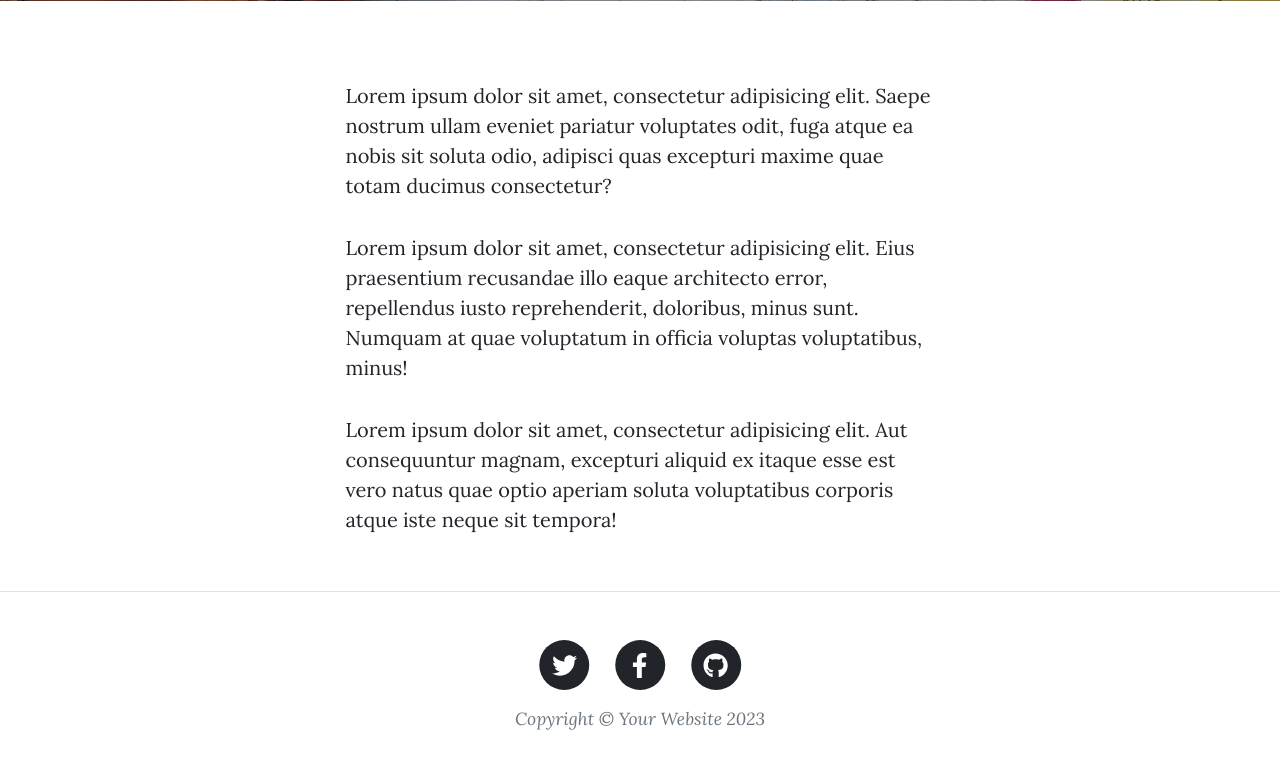
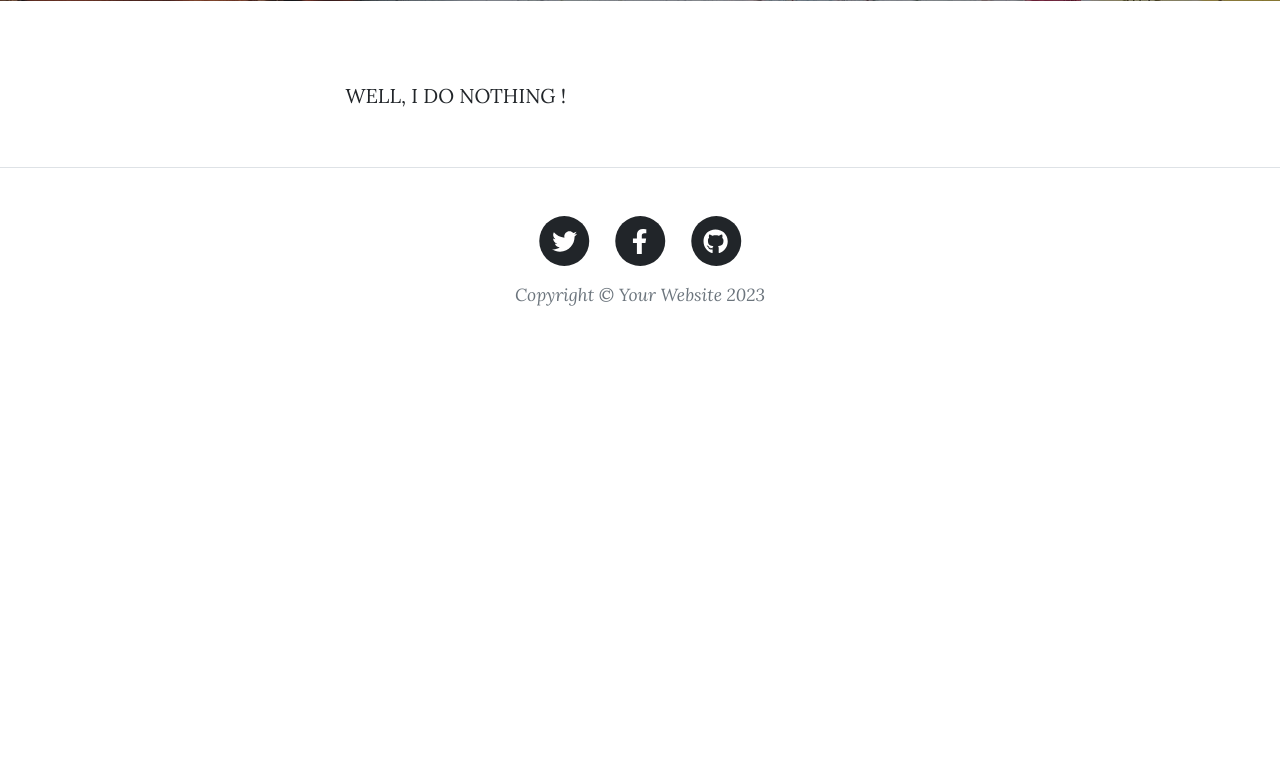
Before and after one commit to zohraa17/Zohra-s-Blog, a Flask app: page /about in a window 1280 px wide. Shown: the part 531-1312 px from the top of the page. After the commit the page ends 837 px from the top, so only its background shows below. Run offline with Flask 3, Linux system fonts and the light colour scheme; some libraries are stand-ins or nearby versions.

Commit message:
Update about.html

```diff
--- a/templates/about.html
+++ b/templates/about.html
@@ -22,22 +22,7 @@
     <div class="row gx-4 gx-lg-5 justify-content-center">
       <div class="col-md-10 col-lg-8 col-xl-7">
         <p>
-          Lorem ipsum dolor sit amet, consectetur adipisicing elit. Saepe
-          nostrum ullam eveniet pariatur voluptates odit, fuga atque ea nobis
-          sit soluta odio, adipisci quas excepturi maxime quae totam ducimus
-          consectetur?
-        </p>
-        <p>
-          Lorem ipsum dolor sit amet, consectetur adipisicing elit. Eius
-          praesentium recusandae illo eaque architecto error, repellendus iusto
-          reprehenderit, doloribus, minus sunt. Numquam at quae voluptatum in
-          officia voluptas voluptatibus, minus!
-        </p>
-        <p>
-          Lorem ipsum dolor sit amet, consectetur adipisicing elit. Aut
-          consequuntur magnam, excepturi aliquid ex itaque esse est vero natus
-          quae optio aperiam soluta voluptatibus corporis atque iste neque sit
-          tempora!
+          WELL, I DO NOTHING !
         </p>
       </div>
     </div>
```
